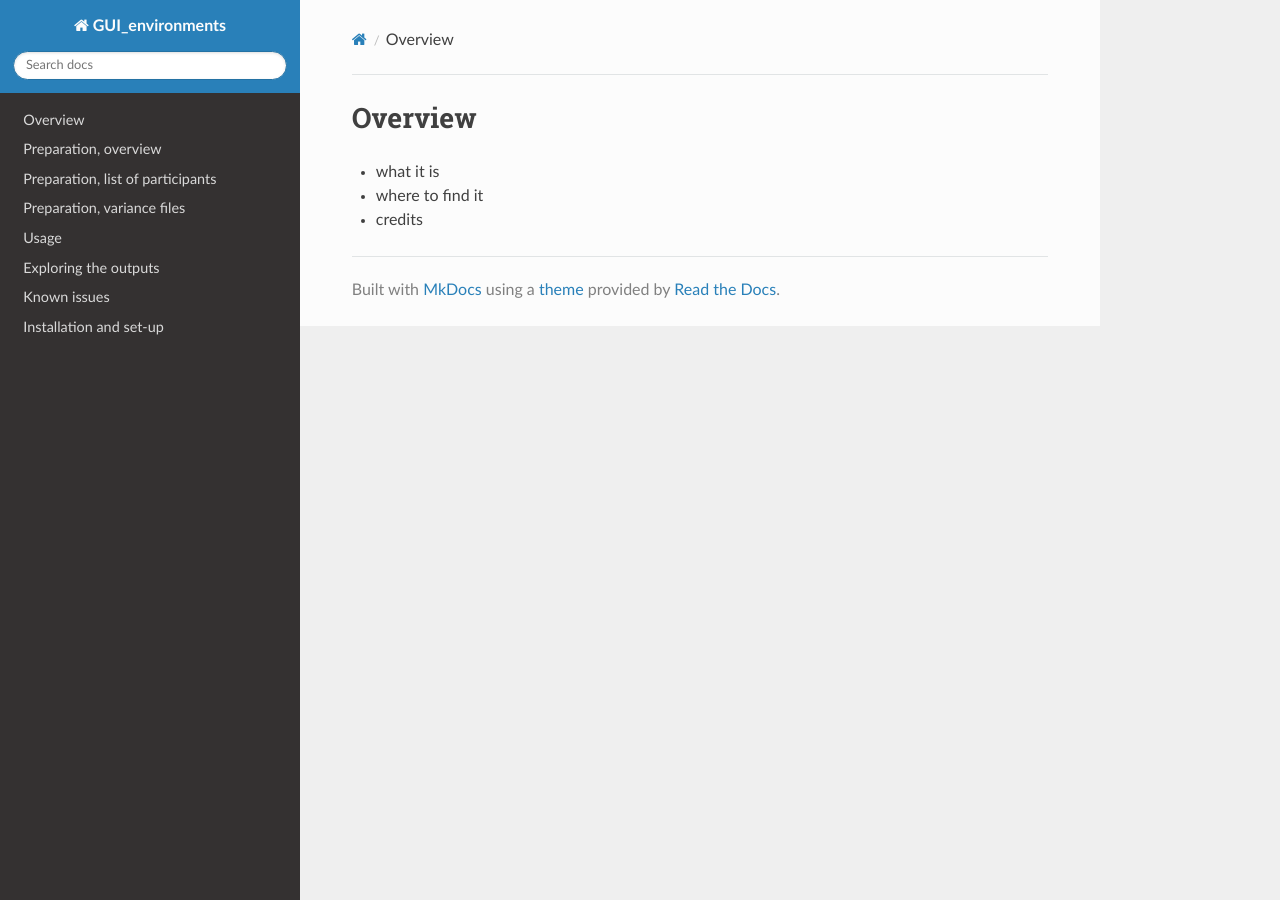
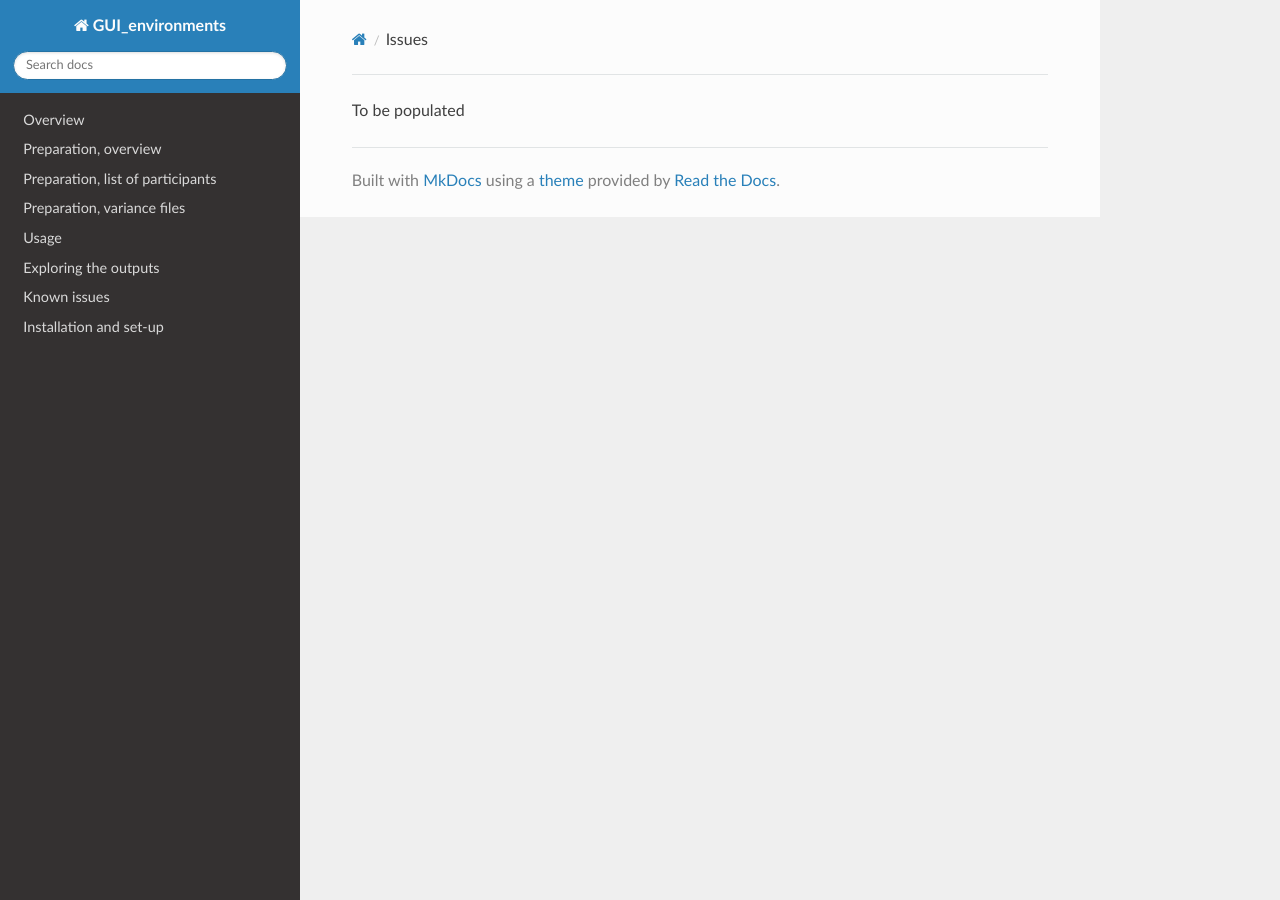
Before and after one commit to omiranda/GUI_environments_documentation, an MkDocs documentation site: the page built from docs/issues.md, in a window 1280 px wide. Built offline with MkDocs 1.6.1, drawn with Linux system fonts in a browser that asks for light colours; nearby versions of some CDN libraries; old or Windows-style settings are respelled for this version of MkDocs.

Commit message:
Update issues.md

```diff
--- a/docs/issues.md
+++ b/docs/issues.md
@@ -1,4 +1 @@
-# Overview
- - what it is
- - where to find it
- - credits
+To be populated
```
